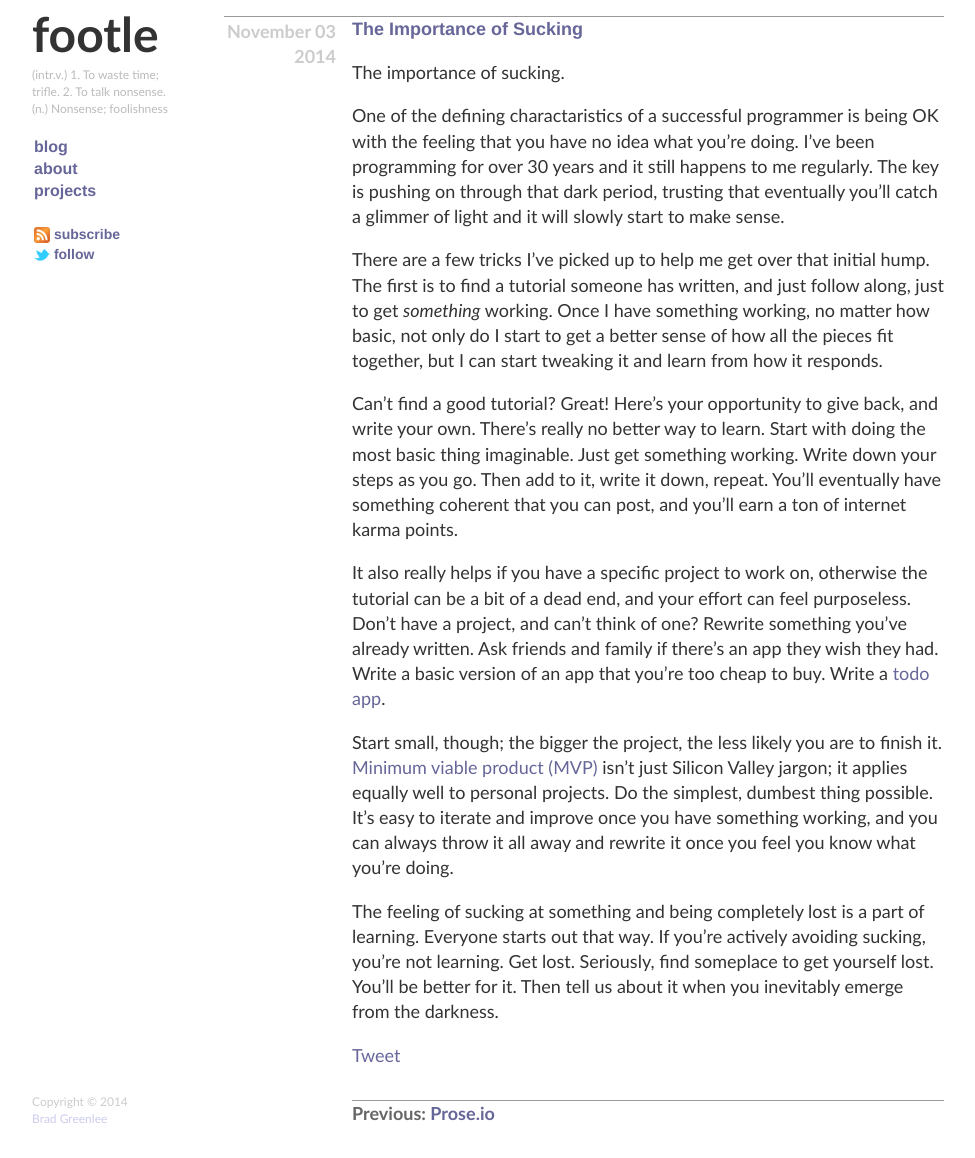
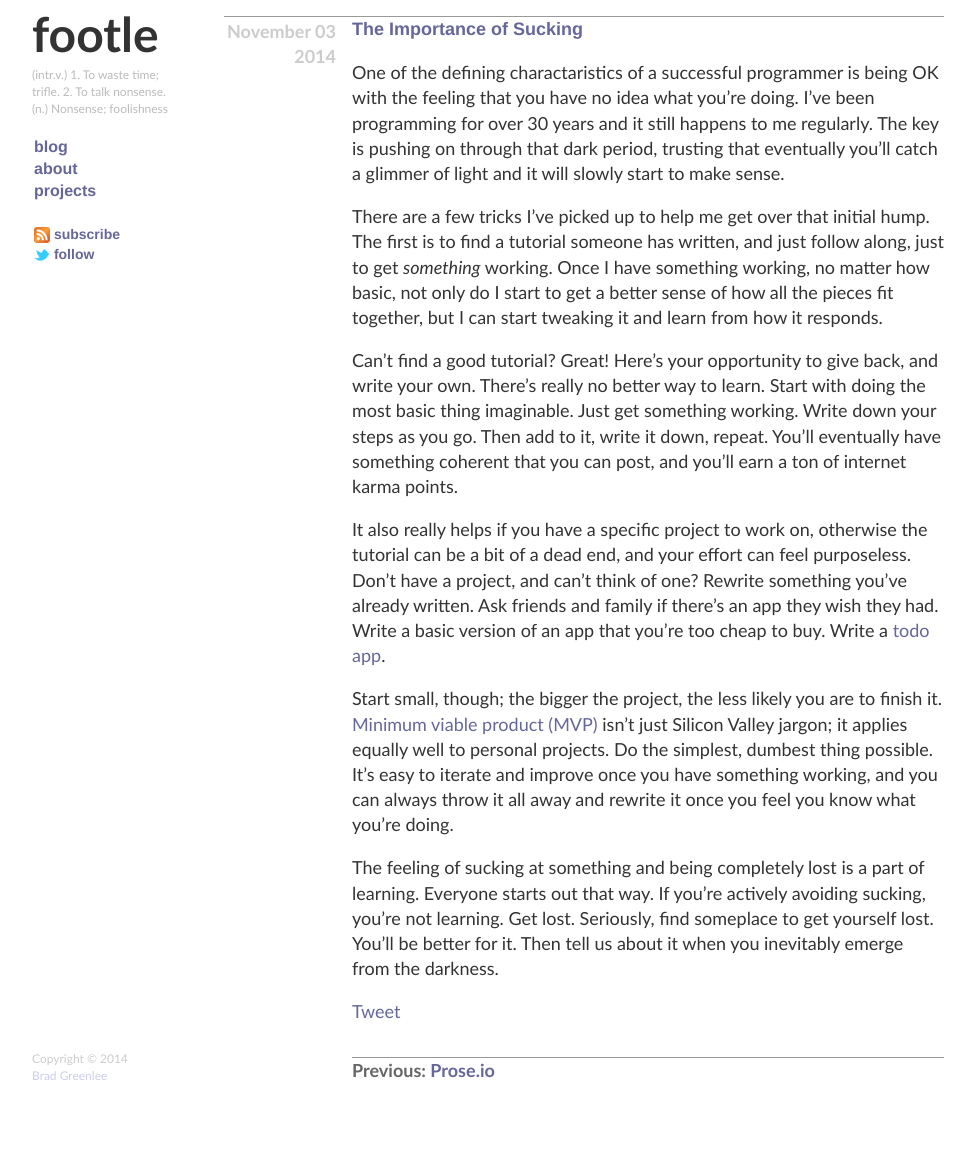
Before and after one commit to bgreenlee/bgreenlee.github.io, a Jekyll site: the page built from _posts/2014-11-03-the-importance-of-sucking.md, in a window 1280 px wide. Shown: the whole page, without its empty margins (128-1103 px from the left). Built offline with Jekyll 4.4.1, drawn with Linux system fonts in a browser that asks for light colours; Markdown is read by kramdown in place of the engine named in the settings; comment, search, counter and statistics services are not loaded; after the commit the page ends 1115 px from its top, so only the background shows below that.

Commit message:
Remove extra title

```diff
--- a/_posts/2014-11-03-the-importance-of-sucking.md
+++ b/_posts/2014-11-03-the-importance-of-sucking.md
@@ -3,8 +3,6 @@
 date: 2014-11-03 10:09:52 -0800
 layout: post
 ---
-
-The importance of sucking.
 
 One of the defining charactaristics of a successful programmer is being OK with the feeling that you have no idea what you're doing. I've been programming for over 30 years and it still happens to me regularly. The key is pushing on through that dark period, trusting that eventually you'll catch a glimmer of light and it will slowly start to make sense.
 
```
